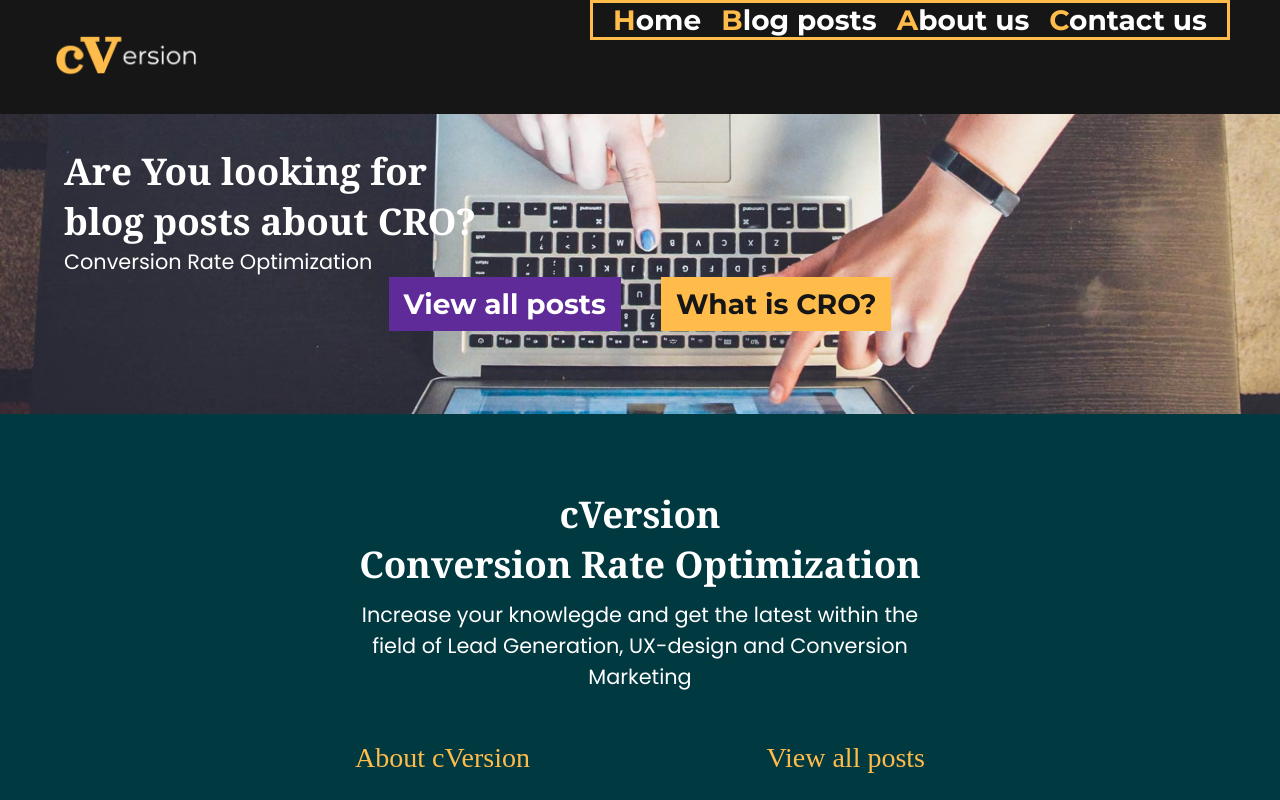
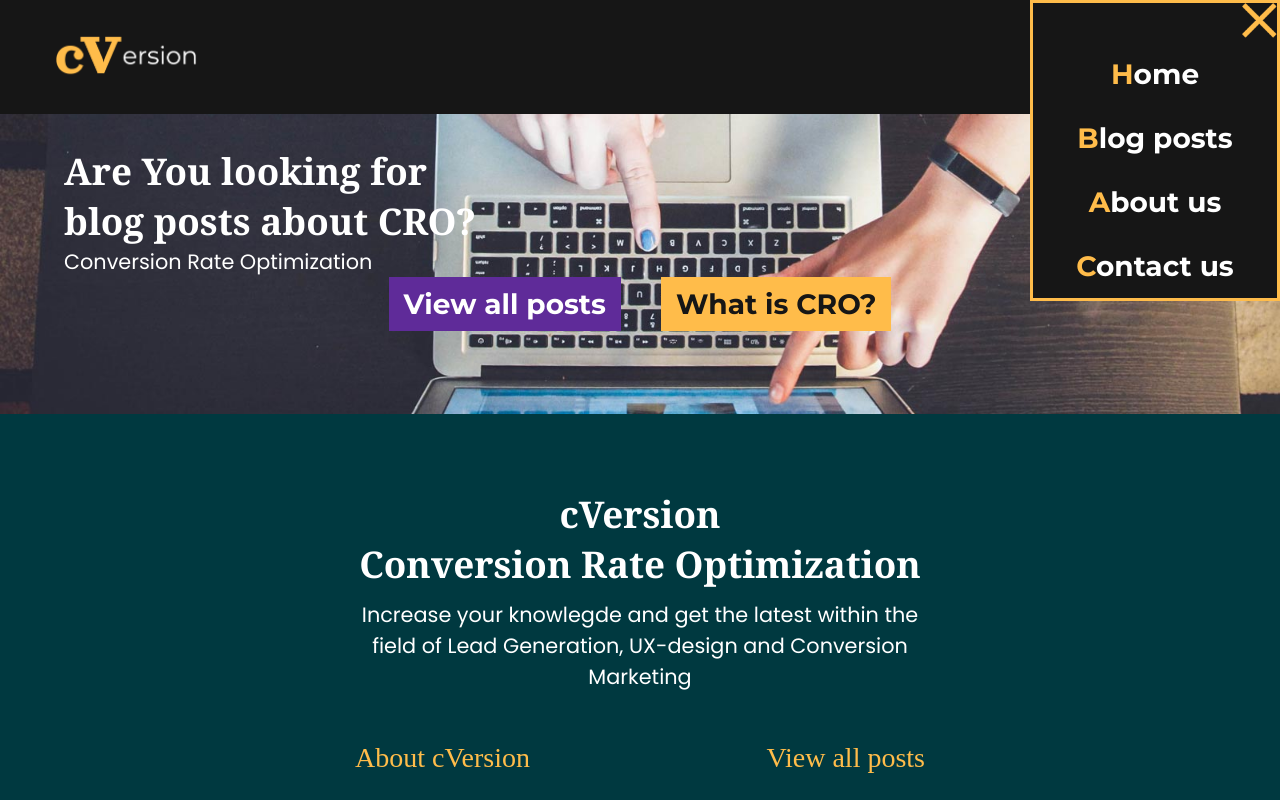
Before and after one commit to Noroff-FEU-Assignments/project-exam-1-joakimlees, a plain HTML site: page index.html in a window 1280 px wide. Shown: the top 800 px of the page. Drawn offline with Linux system fonts and the light colour scheme; no server answers; a web font is replaced by a local one.

Commit message:
started burger menu

```diff
--- a/css/styles.css
+++ b/css/styles.css
@@ -56,9 +56,9 @@ body {
   width: 100%;
   position: fixed;
   top: 0px;
-  right: 50px;
+  right: 0px;
   z-index: 1000;
-  width: 50%;
+  width: 250px;
 }
 
 #hamburger-menu:checked ~ .top-nav {
@@ -74,15 +74,32 @@ body {
   height: 35px;
 }
 
+.exit {
+  margin: 0px;
+  align-self: flex-end;
+}
+
+.exit img {
+  width: 35px;
+  height: 100%;
+}
+
 .top-nav__unlist {
   border-style: solid;
   border-color: var(--color-yellow);
   background-color: var(--color-black);
-  display: block;
+  display: flex;
+  flex-direction: column;
+  align-items: flex-start;
   list-style: none;
   padding: 0px;
   margin: 0px;
   height: 100%;
+  padding: 25px;
+}
+
+.unlist__list {
+  margin: 15px 0px;
 }
 
 .list__link {
--- a/index.html
+++ b/index.html
@@ -40,6 +40,7 @@
           <input type="checkbox" id="hamburger-menu" class="hamburger-menu" />
           <nav class="top-nav">
             <ul class="top-nav__unlist unlist">
+              <figure class="exit" id="exit"><img src="/icons-logo/exitmark.png" alt="exit icon from hamburger-menu" /></figure>
               <li class="unlist__list list">
                 <a class="list__link link" href="/index.html"><span class="list--yellow">H</span>ome</a>
               </li>
@@ -105,4 +106,5 @@
     </div>
   </body>
   <script src="/js/index.js" type="module"></script>
+  <script src="/js/components/burgerMenu.js"></script>
 </html>
--- /dev/null
+++ b/js/components/burgerMenu.js
@@ -0,0 +1,6 @@
+const exit = document.querySelector("#exit");
+const burgerMenu = document.querySelector("#hamburger-menu");
+
+exit.addEventListener("click", function () {
+  console.log(burgerMenu);
+});
```
Also changed, not shown: icons-logo/exitmark.png (added).
